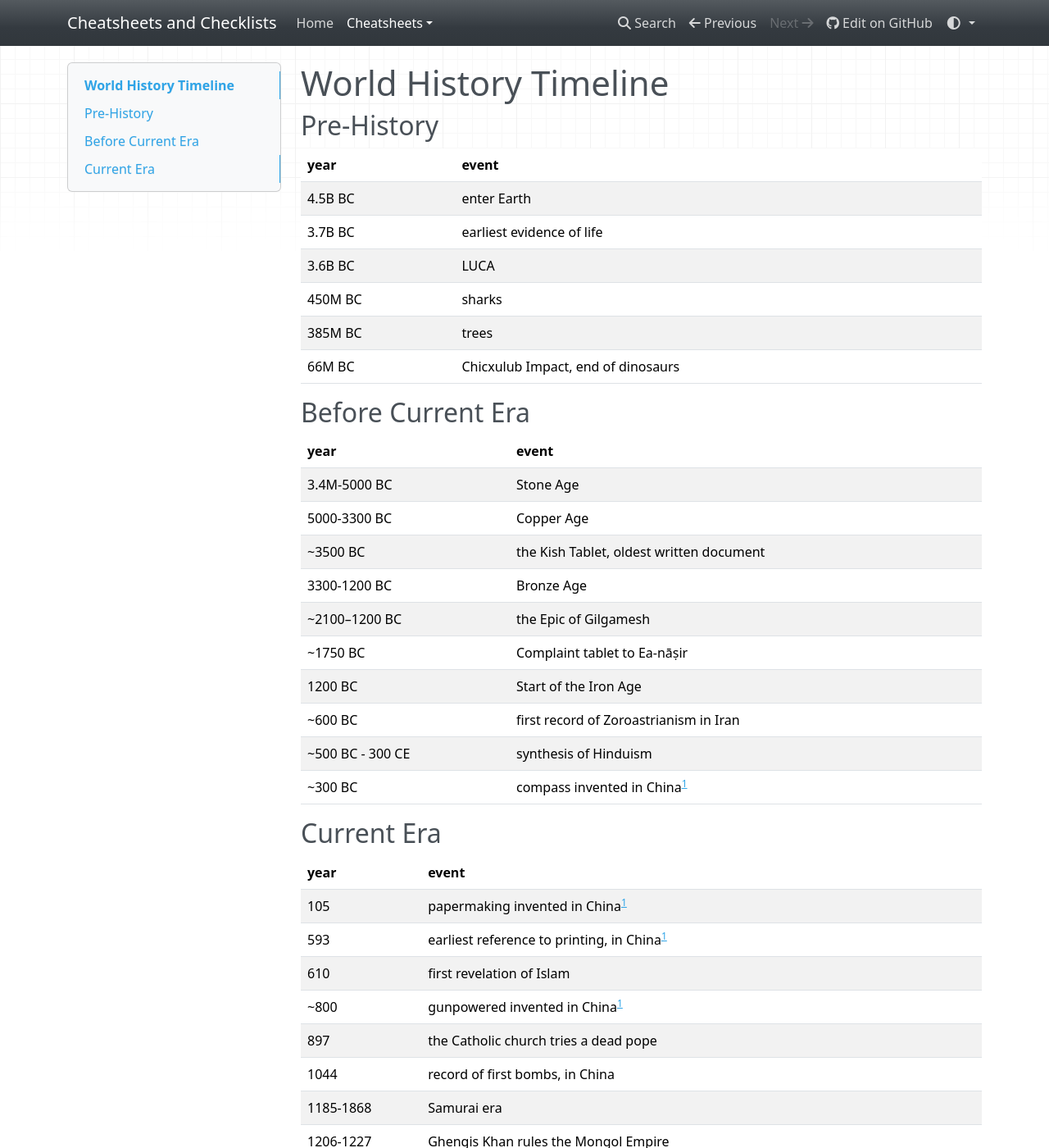
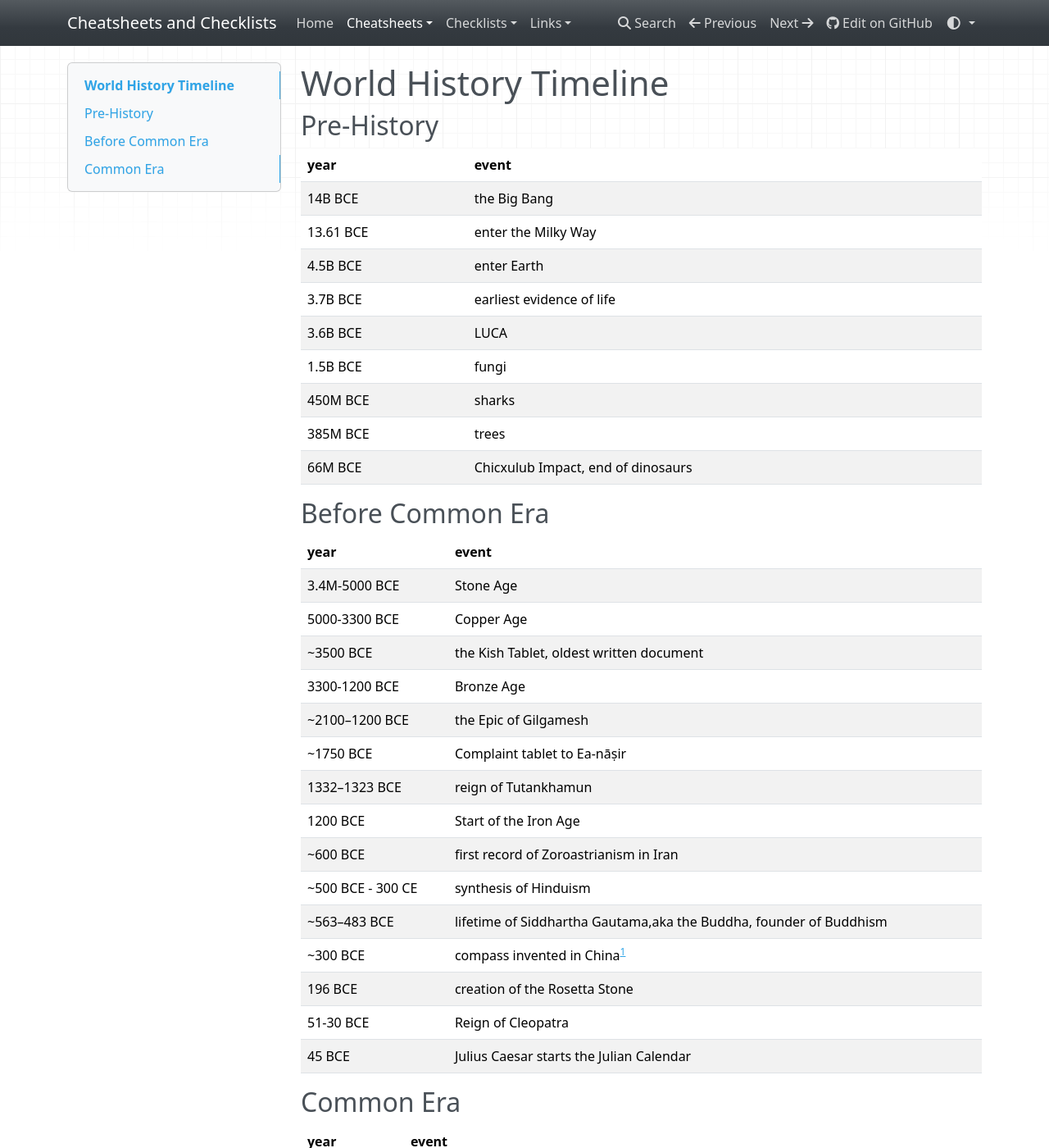
Before and after one commit to buckmanc/cheatsheets_and_checklists, an MkDocs documentation site: the page built from docs/cheatsheets/world_history_timeline.md, in a window 1280 px wide and 1400 px high. Shown: the whole window at 82% size. Built offline with MkDocs 1.6.1, drawn with Linux system fonts in a browser that asks for light colours; nearby versions of some CDN libraries; some of the changed text lies outside the part shown.

```diff
--- a/docs/cheatsheets/world_history_timeline.md
+++ b/docs/cheatsheets/world_history_timeline.md
@@ -4,56 +4,75 @@
 
 year|event
 ---|-------
-4.5B BC|enter Earth
-3.7B BC|earliest evidence of life
-3.6B BC|LUCA
-450M BC|sharks
-385M BC|trees
-66M BC|Chicxulub Impact, end of dinosaurs
+14B BCE|the Big Bang
+13.61 BCE|enter the Milky Way
+4.5B BCE|enter Earth
+3.7B BCE|earliest evidence of life
+3.6B BCE|LUCA
+1.5B BCE|fungi
+450M BCE|sharks
+385M BCE|trees
+66M BCE|Chicxulub Impact, end of dinosaurs
 
-## Before Current Era
+## Before Common Era
 
 year|event
 ---|-------
-3.4M-5000 BC|Stone Age
-5000-3300 BC|Copper Age
-~3500 BC|the Kish Tablet, oldest written document
-3300-1200 BC|Bronze Age
-~2100–1200 BC|the Epic of Gilgamesh
-~1750 BC|Complaint tablet to Ea-nāṣir
-1200 BC|Start of the Iron Age
-~600 BC|first record of Zoroastrianism in Iran
-~500 BC - 300 CE |synthesis of Hinduism
-~300 BC|compass invented in China[^fourgreat]
+3.4M-5000 BCE|Stone Age
+5000-3300 BCE|Copper Age
+~3500 BCE|the Kish Tablet, oldest written document
+3300-1200 BCE|Bronze Age
+~2100–1200 BCE|the Epic of Gilgamesh
+~1750 BCE|Complaint tablet to Ea-nāṣir
+1332–1323 BCE|reign of Tutankhamun
+1200 BCE|Start of the Iron Age
+~600 BCE|first record of Zoroastrianism in Iran
+~500 BCE - 300 CE |synthesis of Hinduism
+~563–483 BCE|lifetime of Siddhartha Gautama,aka the Buddha, founder of Buddhism
+~300 BCE|compass invented in China[^fourgreat]
+196 BCE|creation of the Rosetta Stone
+51-30 BCE|Reign of Cleopatra
+45 BCE|Julius Caesar starts the Julian Calendar
 
-## Current Era
+## Common Era
 
 year|event
 ---|-------
+~30-36|Jesus crucified
 105|papermaking invented in China[^fourgreat]
 593|earliest reference to printing, in China[^fourgreat]
 610|first revelation of Islam
 ~800|gunpowered invented in China[^fourgreat]
 897|the Catholic church tries a dead pope
+~975-1025|Beowulf manuscript written
 1044|record of first bombs, in China
 1185-1868|Samurai era
 1206-1227|Ghengis Khan rules the Mongol Empire
 ~1400|Romance of the Three Kingdoms[^sixnovels]
 ~1400|Water Margin[^sixnovels]
 ~1400|gunpowder use spreads to Eurasia
+1450|invention of the Gutenberg printing press
 1492|Christopher Columbus "discovers" the Americas
 ~1500|Jin Ping Mei (The Plum in the Golden Vase)[^sixnovels]
+1582|Pope Gregory XIII starts the Gregorian calendar
 1592|Journey to the West[^sixnovels]
+1620|the Mayflower lands in New England
 1692-1693|Salem witch trials
 1760-1840|the Industrial Revolution
 1750|The Scholars[^sixnovels]
 1791|Dream of the Red Chamber[^sixnovels]
 1775-1783|US Revolution
 1776|USA is founded
+1789-1799|the French Revolution
 1813|Pride and Prejudice published
+1818|Frankenstein published
+1829|Joseph Smith completes the Book of Mormon
 ~1833|John Nelson Darby invents the rapture
 1838|Samuel Morse invents clicky telegraphs and Morse Code
+1844|Joseph Smith shot and killed
 1861-1865|US Civil War
+1863|the Emancipation Proclamation frees enslaved African Americans
+1865|Juneteenth, the final enforcement of the Emancipation Proclamation
 1885|AT&T founded
 1886|Carl Benz makes the first gasoline powered modern car
 1889|Nintendo founded
@@ -64,9 +83,19 @@ year|event
 1928|discovery of penicillin
 1937|Amelia Earhart disappears
 1939-1945|WWII
+1951|Henrietta Lacks' cells begin the HeLa cell line
+1961|Yuri Gagarin conducts the first human space flight
 1963|JFK assassinated
+1965|Alexei Arkhipovich Leonov conducts the first space walk
+1954-1968|American civil rights movement
 1966-1969|Star Trek: TOS
+1968|Martin Luther King Jr. is assassinated
+1969|Apollo 11, the first human moon landing
+1980-2000|Satanic Panic
+1985|Alexey Pajitnov creates Tetris
 2001|9/11
+2020|COVID pandemic, est 18M deaths in 4.5 years
+2024|1st commercial moon landing
 
 [^fourgreat]: One of the Four Great Inventions of ancient China.
 [^sixnovels]: One of the six Classic Chinese Novels.
--- a/mkdocs.yml
+++ b/mkdocs.yml
@@ -2,6 +2,7 @@ site_name: Cheatsheets and Checklists
 
 markdown_extensions:
   - footnotes
+  - pymdownx.tilde
 exclude_docs: |
     index_template.md
 site_url: https://cheatsheets-and-checklists.pages.dev/
```
Also changed, not shown: docs/cheatsheets/ascii.md (added, +138 -0 lines), docs/cheatsheets/caffeine.md (+1 -1 lines), docs/checklists/bucket_list_games.md (added, +63 -0 lines), docs/checklists/linux_new_drive_steps.md (added, +38 -0 lines), docs/index.md (+10 -1 lines), docs/index_template.md (+2 -1 lines), docs/links/bookmarks.md (added, +47 -0 lines), docs/links/browser_extensions.md (added, +31 -0 lines), docs/links/new_tab_page.md (added, +12 -0 lines), readme.md (+10 -1 lines), 1 other file.
